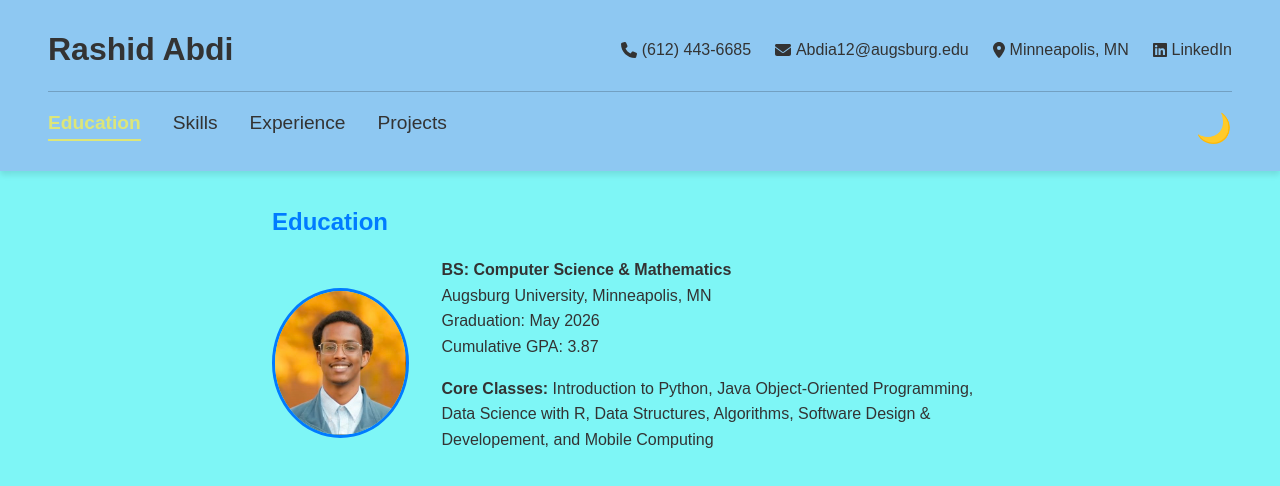
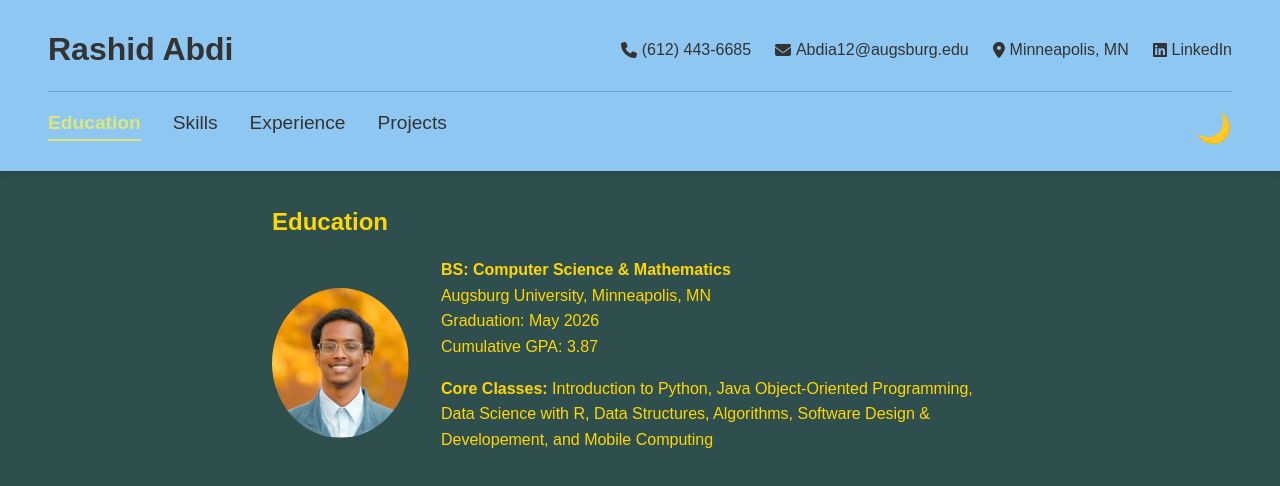
Before and after one commit to Rashid-Abdi/personal-website, a React (Create React App) app: page / in a window 1280 px wide. Shown: the top 486 px of the page. Built offline with nearby package versions, Linux system fonts and the light colour scheme.

Commit message:
changed color scheme

```diff
--- a/src/App.css
+++ b/src/App.css
@@ -4,9 +4,9 @@
 :root {
   --navbar-bg: #bebe13;
   --navbar-text: #333333;
-  --navbar-hover: #007bff;
-  --background-color: #7ef6f6;
-  --text-color: #333333;
+  --navbar-hover: #ffd700f;
+  --background-color: #2F4F4F;
+  --text-color: #ffd700;
 }
 
 body.dark-mode {
```
